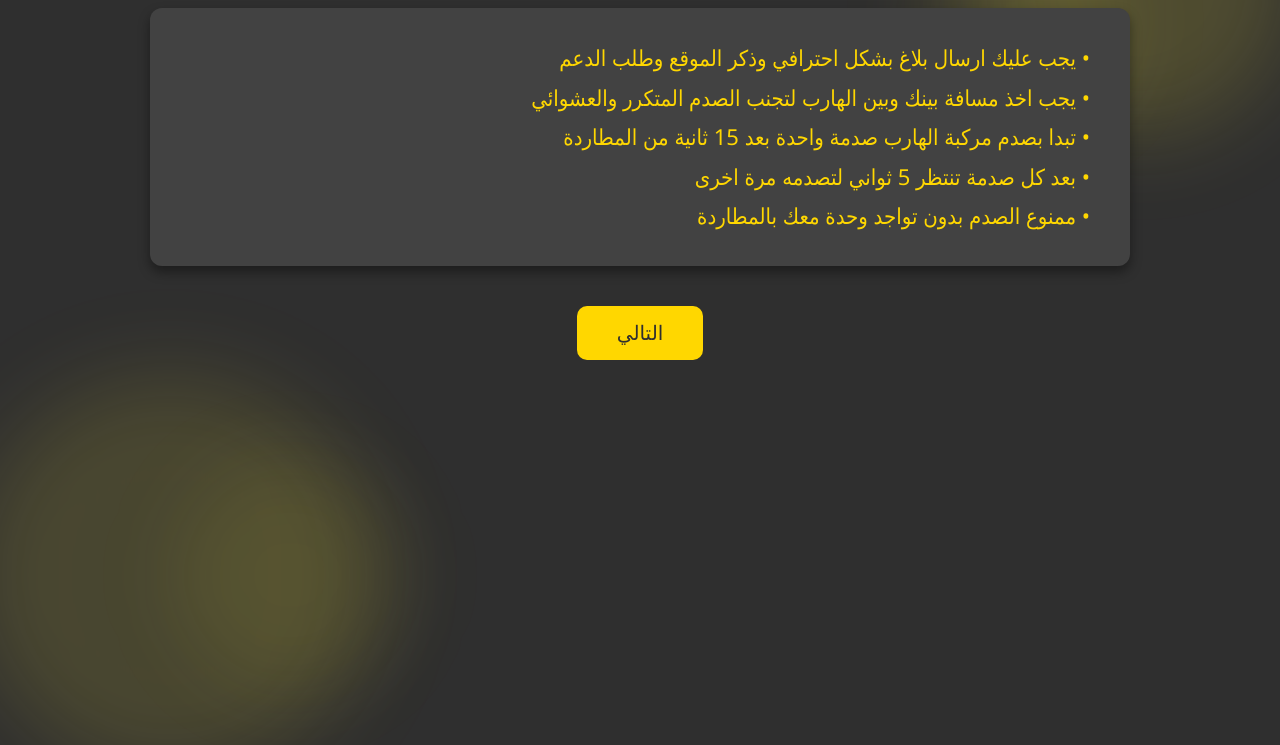
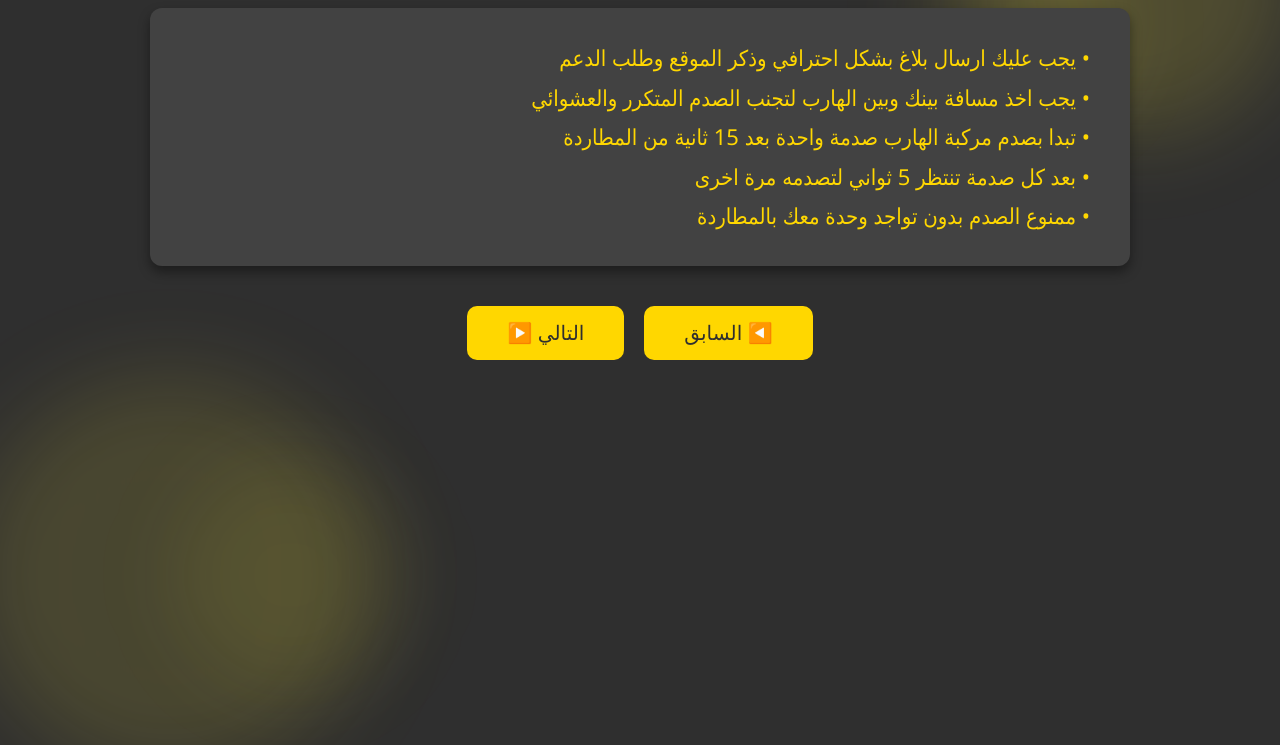
Before and after one commit to illegaltown1/police-rule, a plain HTML site: page go.html in a window 1280 px wide. Shown: the part 135-880 px from the top of the page. Drawn offline with Linux system fonts and the light colour scheme.

Commit message:
Update go.html

```diff
--- a/go.html
+++ b/go.html
@@ -5,8 +5,8 @@
   <title>قوانين المطاردات</title>
   <style>
     body {
-      background-color: #2f2f2f; /* رمادي غامق */
-      color: #ffd700; /* أصفر */
+      background-color: #2f2f2f;
+      color: #ffd700;
       font-family: 'Segoe UI', Tahoma, Geneva, Verdana, sans-serif;
       direction: rtl;
       margin: 0;
@@ -16,10 +16,12 @@
       min-height: 100vh;
       overflow-x: hidden;
     }
+
     @keyframes fadeIn {
       from { opacity: 0; transform: translateY(20px); }
       to { opacity: 1; transform: translateY(0); }
     }
+
     h1 {
       text-align: center;
       font-size: 36px;
@@ -29,6 +31,7 @@
       position: relative;
       z-index: 10;
     }
+
     ul {
       list-style-type: none;
       padding: 0;
@@ -44,13 +47,22 @@
       position: relative;
       z-index: 10;
     }
+
     ul li::before {
       content: "• ";
       color: #ffd700;
     }
+
+    .nav-buttons {
+      display: flex;
+      justify-content: center;
+      gap: 20px;
+      margin-top: 40px;
+      position: relative;
+      z-index: 10;
+    }
+
     .nav-button {
-      display: block;
-      margin: 40px auto 0;
       padding: 15px 40px;
       font-size: 20px;
       background-color: #ffd700;
@@ -59,9 +71,8 @@
       border-radius: 10px;
       cursor: pointer;
       transition: background-color 0.3s ease, transform 0.2s ease;
-      position: relative;
-      z-index: 10;
     }
+
     .nav-button:hover {
       background-color: #ffca28;
       transform: scale(1.05);
@@ -76,12 +87,14 @@
       filter: blur(40px);
       z-index: 1;
     }
+
     .top-glow {
       width: 220px;
       height: 220px;
       top: 10px;
       right: 30px;
     }
+
     .top-glow.second {
       width: 150px;
       height: 150px;
@@ -90,6 +103,7 @@
       background: rgba(255, 235, 59, 0.1);
       box-shadow: 0 0 40px 15px rgba(255, 235, 59, 0.2);
     }
+
     .bottom-glow {
       width: 300px;
       height: 300px;
@@ -98,6 +112,7 @@
       background: rgba(255, 235, 59, 0.12);
       box-shadow: 0 0 70px 25px rgba(255, 235, 59, 0.25);
     }
+
     .bottom-glow.second {
       width: 180px;
       height: 180px;
@@ -125,7 +140,10 @@
     <li>ممنوع الصدم بدون تواجد وحدة معك بالمطاردة</li>
   </ul>
 
-  <button class="nav-button" onclick="location.href='shoot.html'">التالي</button>
+  <div class="nav-buttons">
+    <button class="nav-button" onclick="history.back()">◀️ السابق</button>
+    <button class="nav-button" onclick="location.href='shoot.html'">التالي ▶️</button>
+  </div>
 
 </body>
 </html>
```
